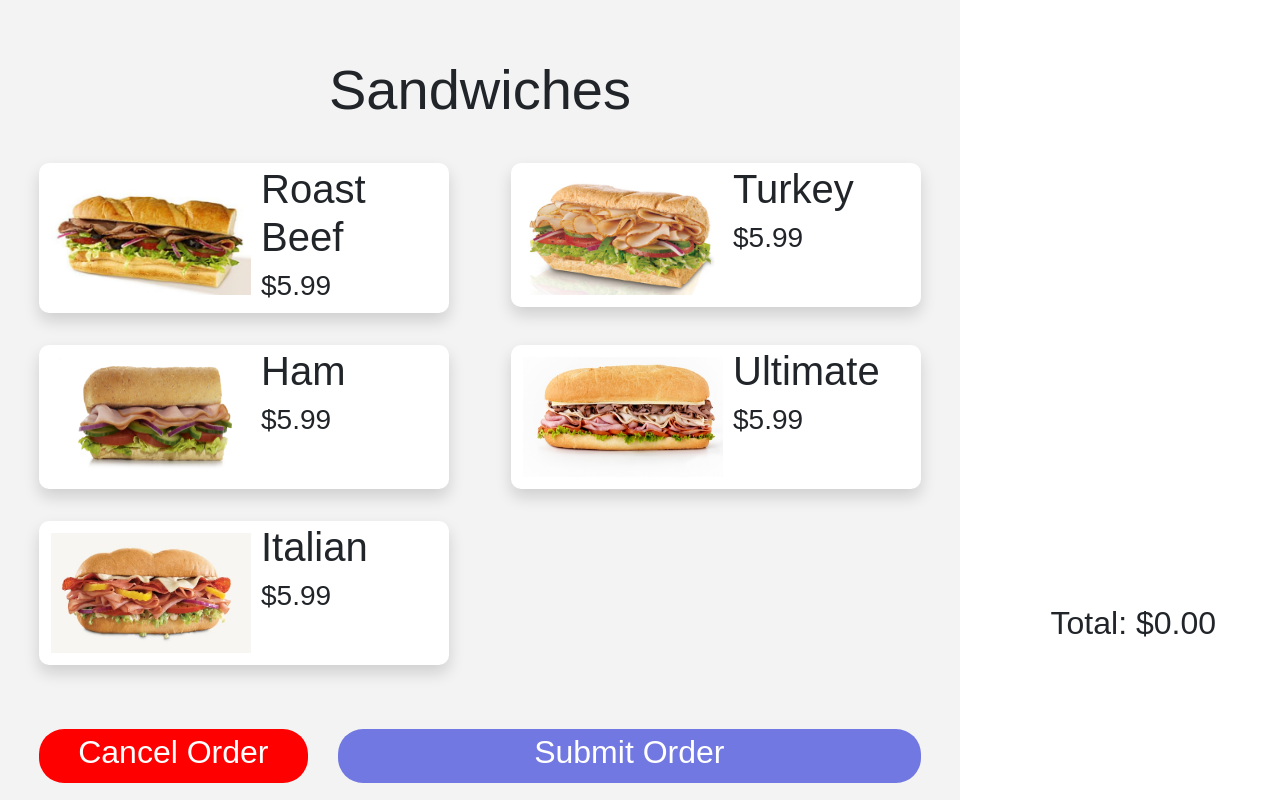
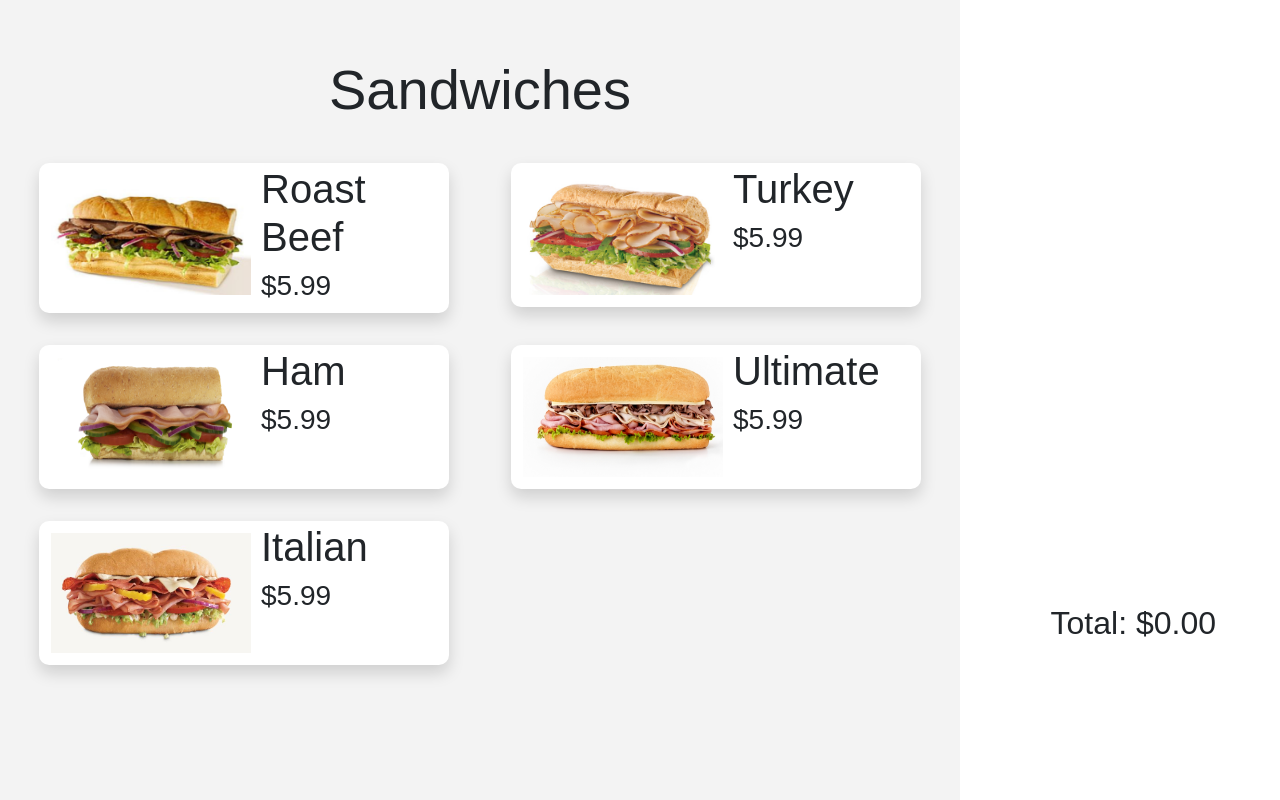
Before and after one commit to AlexWetzel/Sandwich-Store, a React (Create React App) app in the folder client/: page /menu in a window 1280 px wide. Built offline with nearby package versions, Linux system fonts and the light colour scheme; a web font is replaced by a local one.

Commit message:
Added missing tag

```diff
--- a/client/src/pages/Menu/Menu.js
+++ b/client/src/pages/Menu/Menu.js
@@ -180,7 +180,7 @@ class Menu extends Component {
       case 0:
         return(
           <ItemWrapper
-            buttonDisplay={this.state.order.length === 0 ? '' : ''}
+            buttonDisplay={this.state.order.length === 0 ? 'd-none' : ''}
             onClick={this.checkout}
           >
             {this.state.menu.sandwiches.map(sandwich => {
@@ -205,48 +205,6 @@ class Menu extends Component {
       case 3:
         ingredients = this.state.menu.veggies;
         return(<this.ingredientsRender ingredients={ingredients}/>)
-      // case 4:
-
-        // return(
-        //   <div className="row">
-        //     <div className="col-4 offset-2" style={{marginTop: "100px"}}>
-        //       <div
-        //         className="panel m-3 shadow text-center"
-        //         onClick={this.moreFood}
-        //       >
-        //         <img
-        //           src={this.nameToImgSrc('Turkey')}
-        //           alt="Add More"
-        //         />
-        //         <h2>Add More</h2>
-        //       </div>
-        //     </div>
-        //     <div className="col-4" style={{marginTop: "100px"}}>
-        //       <div
-        //         className="panel m-3 shadow text-center"
-        //         onClick={this.checkout}
-        //       >
-        //         <img
-        //           src={this.nameToImgSrc('Turkey')}
-        //           alt="Check Out"
-        //         />
-        //         <h2>Check Out</h2>
-        //       </div>
-        //     </div>
-        //     <div className="col-4 offset-2">
-        //       <Link to="/"><div
-        //         className="panel m-3 shadow text-center"
-        //         // onClick={this.reset}
-        //       >
-        //         <img
-        //           src={this.nameToImgSrc('Turkey')}
-        //           alt="Reset"
-        //         />
-        //         <h2>Reset</h2>
-        //       </div></Link>
-        //     </div>
-        //   </div>
-        // )
       case 5:
         return(
           <div id="submit" className="text-center">
```
